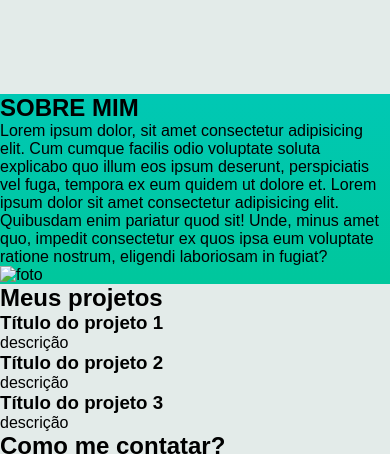
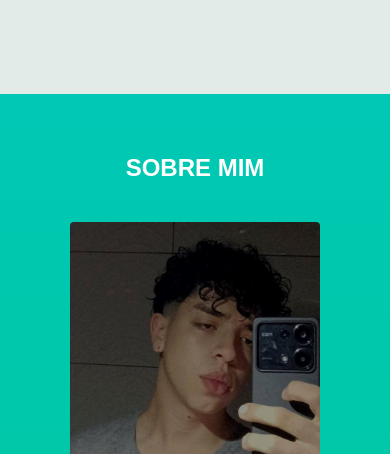
Before and after one commit to Arthursant7s830/meu-portfolio, a plain HTML site: page index.html in a window 390 px wide. Shown: the part 750-1204 px from the top of the page. Drawn offline with Linux system fonts and the light colour scheme.

Commit message:
seção sobre mim

```diff
--- a/home.css
+++ b/home.css
@@ -88,6 +88,28 @@ header h1 {
     }
 
     .sobre-mim {
-       background-image: linear-gradient(rgb(0, 200, 180) , rgb(0, 199, 156));
+        background-image: linear-gradient(rgb(0, 200, 180), rgb(0, 199, 156));
+        padding: 20px;
+        color: #ffff;
+    }
+
+    .sobre-mim h2 {
+        margin: 40px 0px 40px 0px;
+        text-align: center;
+    }
+
+    .sobre-mim img {
+        display: block;
+        margin: 0 auto;
+        width: 250px;
+        height: 265px;
+        border-radius: 4px;
+        border: none;
+    }
+
+    .sobre-mim p {
+        margin: 40px 0px;
+        font-size: 1.2rem;
+        text-align: justify;
     }
 }
--- a/index.html
+++ b/index.html
@@ -21,10 +21,12 @@
     <section class="sobre-mim">
         <h2 class="title">SOBRE MIM</h2>
         <article>
+            <img src="src/imagens/photo_2025-04-10_21-44-01.jpg" alt="foto">
             <p class="texto-sobre">Lorem ipsum dolor, sit amet consectetur adipisicing elit. Cum cumque facilis odio voluptate soluta explicabo quo illum eos ipsum deserunt, perspiciatis vel fuga, tempora ex eum quidem ut dolore et. Lorem ipsum dolor sit amet consectetur adipisicing elit. Quibusdam enim pariatur quod sit! Unde, minus amet quo, impedit consectetur ex quos ipsa eum voluptate ratione nostrum, eligendi laboriosam in fugiat?</p>
+
+            <a href="">Ver currículo</a>
         </article>
 
-        <img src="#" alt="foto">
     </section>
 
     <section class="projetos">
```
Also changed, not shown: src/imagens/photo_2025-04-10_21-44-01.jpg (added).
